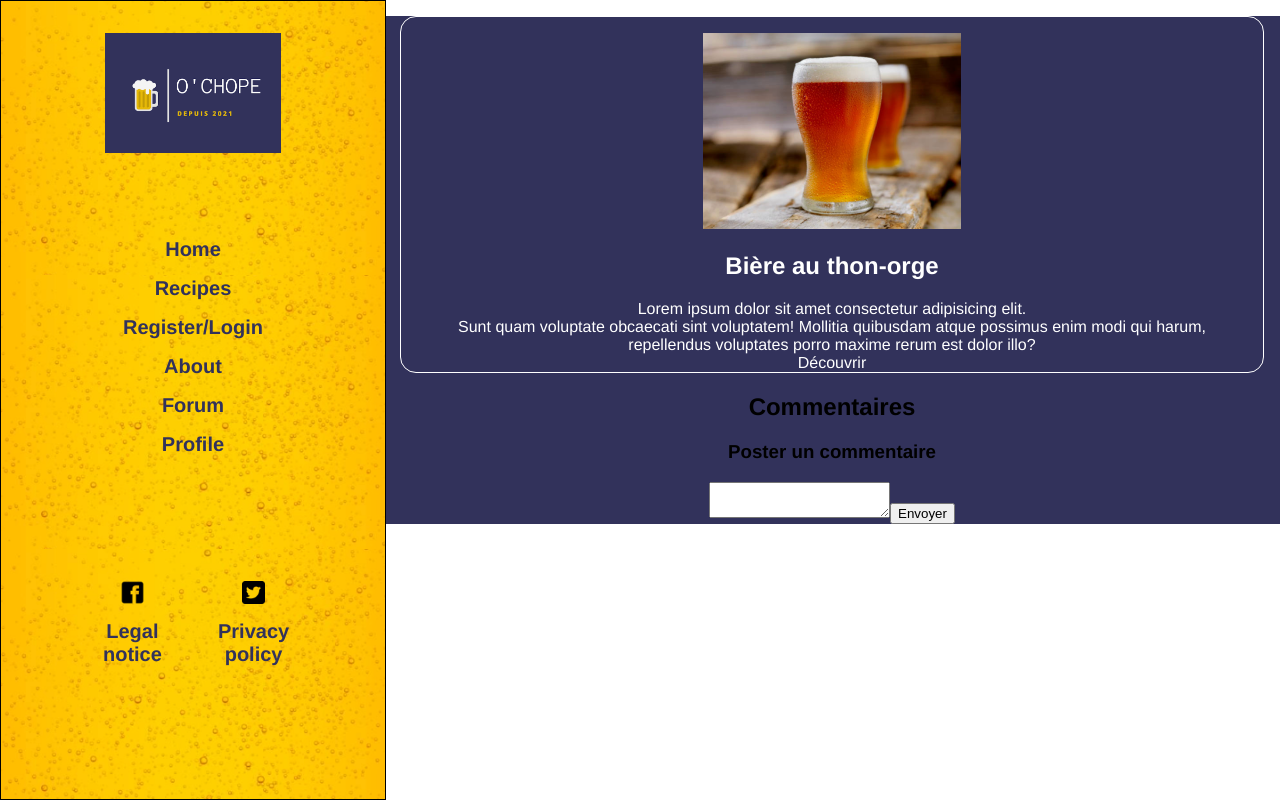
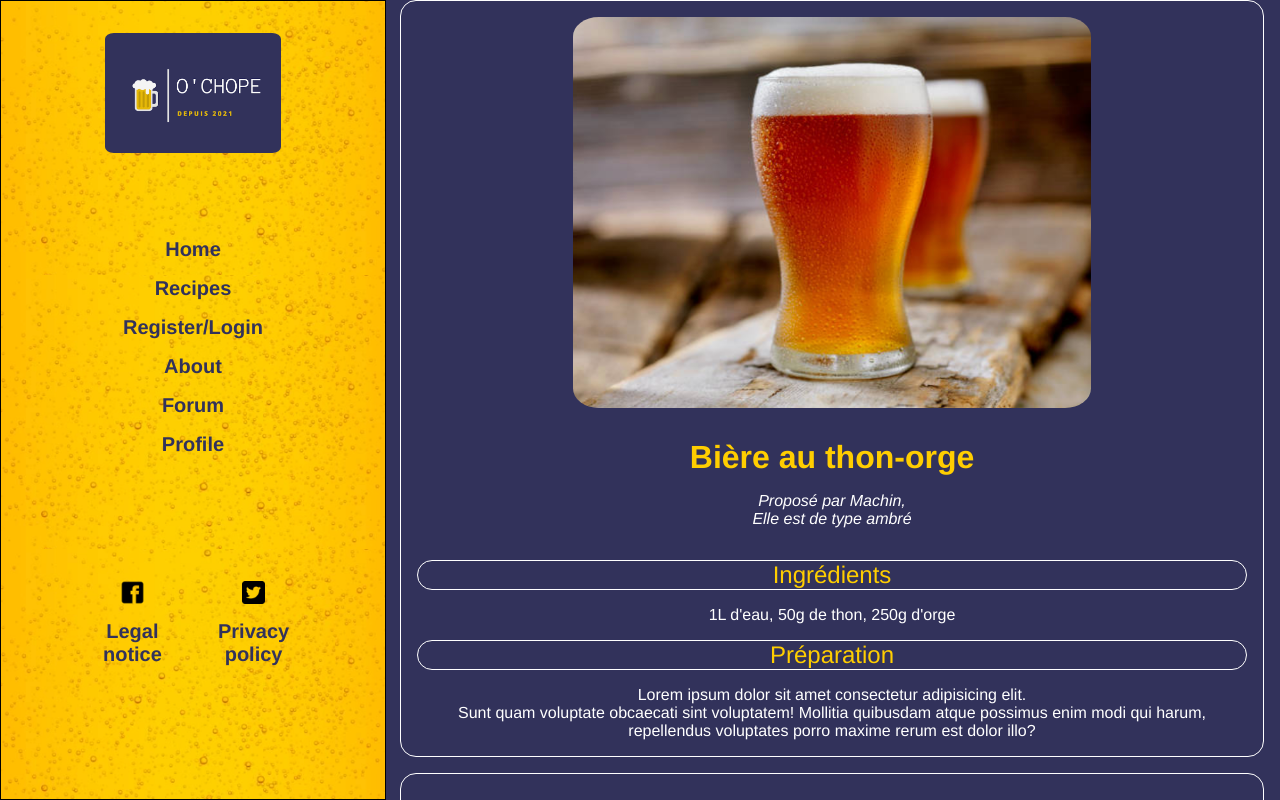
Before and after one commit to debbyputzolu/projet-o-chope, a Vue app in the folder front/ochope/: page /recipe in a window 1280 px wide. Shown: the top 800 px of the page. Built offline with nearby package versions, Linux system fonts and the light colour scheme; no server answers; the HTML template or start-up script is replaced by a standard one.

Commit message:
recipe page finish

```diff
--- a/front/ochope/src/assets/scss/main.scss
+++ b/front/ochope/src/assets/scss/main.scss
@@ -1,15 +1,13 @@
 $header-height: 5vh;
-//$header-width: 25%;
 
 
 #app{
-  //display: flex;
   flex-direction: column;
   justify-content: space-between;
   font-family: Avenir, Helvetica, Arial, sans-serif;
   text-align: center;
-  margin-top: 60px;
   background-color: #32325B;
+  height: 100%;
   margin-top: 0;
 }
 
@@ -32,6 +30,9 @@ body {
     font-weight: bold;
 }
 
+.logo {
+  border-radius: 5%;
+}
 .header .logo {
   align-items: center;
   box-sizing: border-box;
@@ -46,7 +47,6 @@ body {
     position: fixed;
     top: 0;
     width: 25%;
-
 }
 
 .header--vertical .logo {
@@ -103,11 +103,13 @@ font-size: 3rem;
 .recipeListImage {
   height: 25%;
   width: 70%;
+  border-radius: 1rem;
 }
 
 .cardImage {
   width: 30%;
   margin-top: 1em;
+  border-radius: 5%;
 }
 
 .card {
@@ -118,3 +120,59 @@ font-size: 3rem;
   margin-right: 1rem;
   color: white;
 }
+
+.recipe {
+  border: solid 1px white;
+  border-radius: 1rem;
+  padding-top: 1rem;
+  padding-bottom: 1rem;
+  margin-left: 1rem;
+  margin-right: 1rem;
+  color: white;
+
+}
+
+.recipeImage {
+  width: 60%;
+  border-radius: 5%;
+}
+
+.recipeTitle, .commentSectionTitle {
+  color:#FFCE00;
+  font-size: 2rem;
+  margin-bottom: 1rem;
+}
+
+.recipeAuthor {
+  font-style: italic;
+}
+
+.recipeType{
+  padding-bottom: 1rem;
+  font-style: italic;
+}
+
+.recipeSubtitle {
+  font-size: 1.5rem;
+  margin: 1rem;
+  border: solid 1px white;
+  border-radius: 1rem;
+  color:#FFCE00;
+}
+
+.commentSection{
+  border: solid 1px white;
+  border-radius: 1rem;
+  color: white;
+  margin: 1rem;
+  padding-bottom: 2rem;
+}
+
+.commentFormTextarea {
+  border-radius: 0.5rem;
+}
+
+.commentFormButton {
+  border-radius: 0.5rem;
+
+}
--- a/front/ochope/src/components/CommentForm.vue
+++ b/front/ochope/src/components/CommentForm.vue
@@ -1,14 +1,16 @@
 <template>
 
     <section>
-        <h3>Poster un commentaire</h3>
+        <div class="commentForm">
+        <h3 class="commentFormTitle">Poster un commentaire</h3>
         <form @submit="saveComment">
-            <textarea v-model="comment"></textarea>
+            <textarea v-model="comment" class="commentFormTextarea"></textarea><br>
 
 
 
-            <button>Envoyer</button>
+            <button class="commentFormButton">Envoyer</button>
         </form>
+        </div>
     </section>
 
 </template>
--- a/front/ochope/src/components/CommentsSection.vue
+++ b/front/ochope/src/components/CommentsSection.vue
@@ -1,7 +1,7 @@
 <template>
-    <div>
+    <div class="commentSection">
         <section>
-            <h2>Commentaires</h2>
+            <h2 class="commentSectionTitle">Commentaires</h2>
             <CommentForm/>
         </section>
 
--- a/front/ochope/src/views/Recipe.vue
+++ b/front/ochope/src/views/Recipe.vue
@@ -4,12 +4,17 @@
   >
 
 
-<div class="card">
-        <img class="cardImage" src="../assets/images/recipeCard.png">
-        <h2 class="cardTitle">Bière au thon-orge</h2>
-        <div class="cardContent">Lorem ipsum dolor sit amet consectetur adipisicing elit.<br> Sunt quam voluptate obcaecati sint voluptatem! Mollitia quibusdam atque possimus enim modi qui harum,<br> repellendus voluptates porro maxime rerum est dolor illo?</div>
-        <div>Découvrir</div>
-       </div>
+<div class="recipe">
+        <img class="recipeImage" src="../assets/images/recipeCard.png">
+        <h2 class="recipeTitle">Bière au thon-orge</h2>
+        <div class="recipeAuthor">Proposé par Machin,</div>
+        <div class="recipeType">Elle est de type ambré</div>
+        <div class="recipeSubtitle">Ingrédients</div>
+        <div class="recipeIngredient"> 1L d'eau, 50g de thon, 250g d'orge</div>
+        <div class="recipeSubtitle">Préparation</div>
+        <div class="recipeContent">Lorem ipsum dolor sit amet consectetur adipisicing elit.<br> Sunt quam voluptate obcaecati sint voluptatem! Mollitia quibusdam atque possimus enim modi qui harum,<br> repellendus voluptates porro maxime rerum est dolor illo?</div>
+
+</div>
   <div>
 
     <CommentSection/>
```
